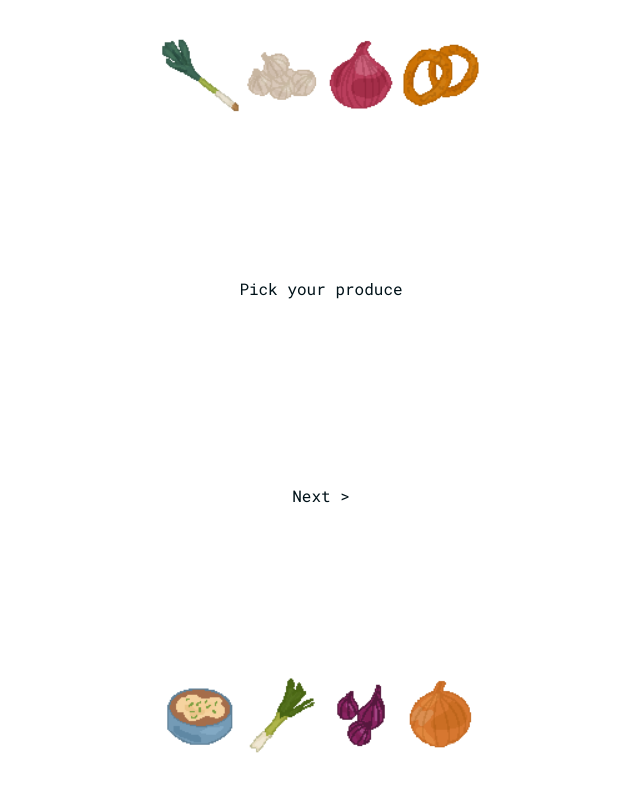
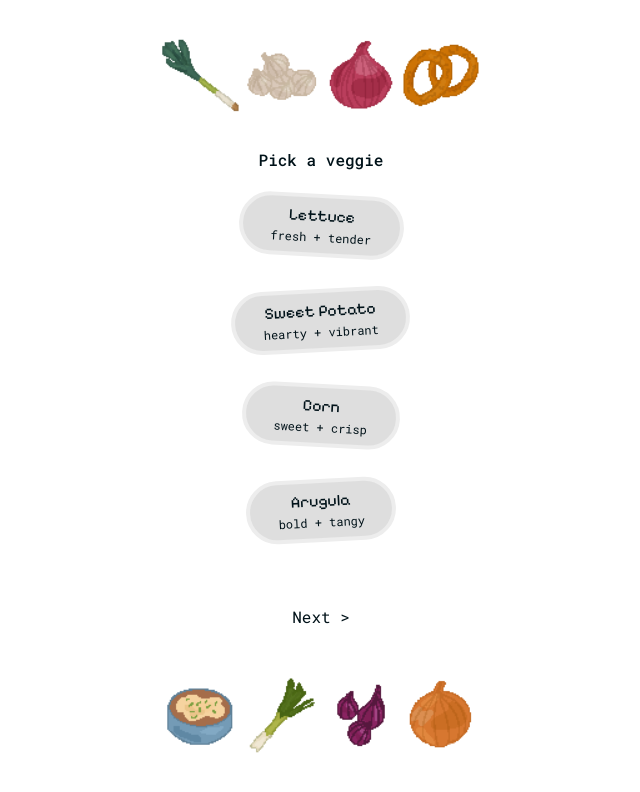
Before and after one commit to korevillo/onioncitygrocery, a React (Create React App) app: page / in a window 1280 px wide. Both pictures are taken after a click on the button "Let's go!". Shown: the top 792 px of the page, without its empty margins (319-959 px from the left). Built offline with nearby package versions, Linux system fonts and the light colour scheme.

Commit message:
quiz logic

```diff
--- a/src/App.css
+++ b/src/App.css
@@ -74,6 +74,7 @@ h1 {
   margin-top: 0.5rem;
   margin-bottom: 0.5rem;
   color: var(--bright-green);
+  font-weight: 500;
 }
 
 p {
@@ -91,8 +92,8 @@ p {
   margin-top: 1rem;
   margin-bottom: 1rem;
 
-  padding-left: 1.5rem;
-  padding-right: 1.5rem;
+  padding-left: 1.75rem;
+  padding-right: 1.75rem;
   padding-top: 0.5rem;
   padding-bottom: 0.5rem;
   border-radius: 3rem;
--- a/src/components/Question.js
+++ b/src/components/Question.js
@@ -1,11 +1,13 @@
 import React from "react";
 import "../styles/Question.css"
 
-function Question({ options, onAnswer, selectedAnswer }) {
+function Question({ question, options, onAnswer, selectedAnswer }) {
     return (
         <div className="question-answers">
+            <h1 className="question-title">{question}</h1>
+
             {options.map((option, index) => {
-                const rotation = index === 0  ? 'rotate(3deg)' : 'rotate(-3deg)';
+                const rotation = index%2 === 0  ? 'rotate(3deg)' : 'rotate(-3deg)';
 
                 return (
                     <button
@@ -14,8 +16,8 @@ function Question({ options, onAnswer, selectedAnswer }) {
                         className={selectedAnswer === option.onion ? "selected" : ""}
                         style={{ transform: rotation }}
                     >
-                        {option.title}
-                        {option.description}
+                        <div className='button-name'>{option.title}</div>
+                        <div className='button-detail'>{option.description}</div>
                     </button>
                 );
             })}
--- a/src/components/Quiz.js
+++ b/src/components/Quiz.js
@@ -1,5 +1,6 @@
-import React, { useState } from "react";
+import React, { useState, useEffect } from "react";
 import Question from "./Question";
+import Result from "./Result";
 
 import "../styles/Quiz.css"
 
@@ -9,90 +10,103 @@ import bottom4 from '../images/bottom_4.png';
 import green from '../images/green.png';
 import leek from '../images/leek.png';
 import pearl from '../images/pearl.png';
-import red from '../images/red';
+import red from '../images/red.png';
 import ring from '../images/ring.png';
 import shallot from '../images/shallot.png';
 import soup from '../images/soup.png';
 import yellow from '../images/yellow.png';
 
 const questions = [
-    // Yellow onion vs green onion
-    {options: [
-        {title: "Sweet Potato", description: "hearty + vibrant", onion: "Yellow Onion"},
-        {title: "Cucumber", description: "crunchy + cool", onion: "Green Onion"}
+    {   question: "Pick a veggie",
+        options: [
+            {title: "Lettuce", description: "fresh + tender", onion: "Green Onion"},
+            {title: "Sweet Potato", description: "hearty + vibrant", onion: "Leek"},
+            {title: "Corn", description: "sweet + crisp", onion: "Pearl Onion"},
+            {title: "Arugula", description: "bold + tangy", onion: "Red Onion"}
     ]},
-    {options: [
-        {title: "Date", description: "chewy + sweet", onion: "Yellow Onion"},
-        {title: "Starfruit", description: "tart + crisp", onion: "Green Onion"}
+    {
+        question: "Select a juice",
+        options: [
+        {title: "Apple Juice", description: "crisp + sweet", onion: "Green Onion"},
+        {title: "Cranberry Juice", description: "bold + tart", onion: "Red Onion"},
+        {title: "Orange Juice", description: "bright + vibrant", onion: "Onion Rings"},
+        {title: "Grape Juice", description: "smooth + mellow", onion: "Shallot"}
     ]},
-    {options: [
-        {title: "Persimmon", description: "rich + tangy", onion: "Yellow Onion"},
-        {title: "Honeydew", description: "juicy + sweet", onion: "Green Onion"}
+    {
+        question: "Pick a breakfast item",
+        options: [
+        {title: "Greek Yogurt", description: "creamy + light", onion: "Green Onion"},
+        {title: "Brown Sugar Oatmeal", description: "warm + comforting", onion: "Leek"},
+        {title: "Sweet Potato Hash", description: "sweet + savory", onion: "Onion Rings"},
+        {title: "Rice Pudding", description: "rich + cozy", onion: "French Onion Soup"}
     ]},
-    // Red onion vs shallot
-    {options: [
-        {title: "Rhubarb", description: "sour + savory", onion: "Red Onion"},
-        {title: "Snap Peas", description: "sweet + crisp", onion: "Shallot"}
+    {   question: "Select a hot drink",
+        options: [
+        {title: "Chamomile Tea", description: "floral + soothing", onion: "Pearl Onion"},
+        {title: "Black Coffee", description: "bold + robust", onion: "Red Onion"},
+        {title: "Vanilla Latte", description: "sweet + creamy", onion: "Shallot"},
+        {title: "Hot Chocolate", description: "smooth + decadent", onion: "Yellow Onion"}
     ]},
-    {options: [
-        {title: "Mustard Greens", description: "peppery + bitter", onion: "Red Onion"},
-        {title: "Baby Corn", description: "crunchy + mild", onion: "Shallot"}
+    {   question: "Pick a fruit",
+        options: [
+        {title: "Pineapple", description: "bold + tangy", onion: "Onion Rings"},
+        {title: "Pear", description: "delicate + sweet", onion: "Shallot"},
+        {title: "Plum", description: "warm + subtle", onion: "French Onion Soup"},
+        {title: "Grapefruit", description: "vibrant + refreshing", onion: "Yellow Onion"}
     ]},
-    {options: [
-        {title: "Cranberry", description: "bright + tangy", onion: "Red Onion"},
-        {title: "White Peach", description: "floral + delicate", onion: "Shallot"}
+    {   question: "Select something from the bakery",
+        options: [
+        {title: "Herb Scone", description: "flaky + aromatic", onion: "Green Onion"},
+        {title: "Poppy Seed Muffin", description: "bright + zesty", onion: "Pearl Onion"},
+        {title: "Cinnamon Roll", description: "warm + buttery", onion: "Shallot"},
+        {title: "Cheddar Biscuit", description: "savory + rich", onion: "Yellow Onion"}
     ]},
-    // Leek vs pearl onion
-    {options: [
-        {title: "Zucchini", description: "earthy + mild", onion: "Leek"},
-        {title: "Bell Pepper", description: "crunchy + sweet", onion: "Pearl Onion"}
+    {   question: "Pick something from the deli",
+        options: [
+        {title: "Chicken Salad Wrap", description: "savory + tender", onion: "Leek"},
+        {title: "Spicy Italian Sub", description: "spicy + robust", onion: "Red Onion"},
+        {title: "Pulled Pork Sandwich", description: "smoky + hearty", onion: "Onion Rings"},
+        {title: "Grilled Cheese", description: "warm + comforting", onion: "French Onion Soup"}
     ]},
-    {options: [
-        {title: "Yellow Squash", description: "nutty + tender", onion: "Leek"},
-        {title: "Cherry Tomato", description: "bright + snappy", onion: "Pearl Onion"}
+    {
+        question: "Select a beverage",
+        options: [
+        {title: "Lemonade", description: "light + tangy", onion: "Leek"},
+        {title: "Sparkling Water", description: "crisp + refreshing", onion: "Pearl Onion"},
+        {title: "Ginger Ale", description: "zesty + fizzy", onion: "French Onion Soup"},
+        {title: "Root Beer", description: "smooth + sweet", onion: "Yellow Onion"}
     ]},
-    {options: [
-        {title: "Golden Kiwi", description: "sweet + smooth", onion: "Leek"},
-        {title: "Mango", description: "juicy + rich", onion: "Pearl Onion"}
+    {
+        question: "Pick a salty snack",
+        options: [
+        {title: "Salt & Vinegar Chips", description: "light + zesty", onion: "Green Onion"},
+        {title: "Garlic Herb Pita Chips", description: "savory + crisp", onion: "Leek"},
+        {title: "Caramel Popcorn", description: "buttery + sweet", onion: "French Onion Soup"},
+        {title: "Honey Mustard Pretzels", description: "tangy + crunchy", onion: "Shallot"}
     ]},
-    // French onion soup vs onion rings
-    {options: [
-        {title: "Pomegranate", description: "full + tart", onion: "French Onion Soup"},
-        {title: "Passionfruit", description: "tangy + sweet", onion: "Onion Rings"}
+    {
+        question: "Select a condiment",
+        options: [
+        {title: "Honey Mustard", description: "sweet + tangy", onion: "Pearl Onion"},
+        {title: "BBQ Sauce", description: "bold + smoky", onion: "Red Onion"},
+        {title: "Ranch", description: "rich + herbaceous", onion: "Onion Rings"},
+        {title: "Sweet Chili", description: "bold + spicy", onion: "Yellow Onion"}
     ]},
-    {options: [
-        {title: "Pumpkin", description: "hearty + mild", onion: "French Onion Soup"},
-        {title: "Corn", description: "tender + fresh", onion: "Onion Rings"}
+    {
+        question: "Pick a frozen dinner",
+        options: [
+        {title: "Mac & Cheese", description: "smooth + creamy", onion: "Leek"},
+        {title: "Veggie Stir-Fry", description: "savory + light", onion: "Shallot"},
+        {title: "Lasagna", description: "hearty + tangy", onion: "Onion Rings"},
+        {title: "Meatloaf", description: "simple + warm", onion: "Yellow Onion"}
     ]},
-    {options: [
-        {title: "Fig", description: "jammy + sweet", onion: "French Onion Soup"},
-        {title: "Watermelon", description: "juicy + bright", onion: "Onion Rings"}
-    ]},
-    // First subset
-    {options: [
-        {title: "Paprika", description: "sweet + smoky", onion: "Yellow Onion"},
-        {title: "Cardamom", description: "warm + lemony", onion: "Green Onion"},
-        {title: "Horseradish", description: "sharp + spicy", onion: "Red Onion"},
-        {title: "Clove", description: "strong + earthy", onion: "Shallot"}
-    ]},
-    // Second subset
-    {options: [
-        {title: "Ginger", description: "bold + zesty", onion: "Leek"},
-        {title: "Turmeric", description: "nutty + warm", onion: "Pearl Onion"},
-        {title: "Cinnamon", description: "sweety + earthy", onion: "French Onion Soup"},
-        {title: "Anise", description: "subtle + spicy", onion: "Onion Rings"}
-    ]},
-    // Final subset
-    {options: [
-        {title: "Sage", description: "bold + savory", onion: "Yellow Onion"},
-        {title: "Dill", description: "fresh + sweet", onion: "Green Onion"},
-        {title: "Black Pepper", description: "strong + spicy", onion: "Red Onion"},
-        {title: "Tarragon", description: "earthy + bitter", onion: "Shallot"},
-        {title: "Marjoram", description: "warm + sweet", onion: "Leek"},
-        {title: "Thyme", description: "sharp + minty", onion: "Pearl Onion"},
-        {title: "Bay Leaf", description: "herbal + bitter", onion: "French Onion Soup"},
-        {title: "Lavender", description: "floral + citrusy", onion: "Onion Rings"}
-    ]},
+    {   question: "Select a frozen treat",
+        options: [
+        {title: "Pineapple Sorbet", description: "tart + refreshing", onion: "Green Onion"},
+        {title: "Vanilla Ice Cream", description: "sweet + smooth", onion: "Leek"},
+        {title: "Coffee Ice Cream", description: "rich + warm", onion: "French Onion Soup"},
+        {title: "Strawberry Popsicle", description: "tangy + light", onion: "Shallot"}
+    ]}
 ]
 
 const onions = {
@@ -139,42 +153,96 @@ const onions = {
 }
 
 function Quiz() {
+    const [currentQuestion, setCurrentQuestion] = useState(0);
+    const [selectedAnswer, setSelectedAnswer] = useState(null); // Track the selected answer
+    const [scores, setScores] = useState({});
+    const [result, setResult] = useState(null);
 
-    function handleAnswer() {
+    useEffect(() => {
+        console.log(scores); // Log the updated scores when the scores change
+      }, [scores]);
 
+    function handleAnswer(onion) {
+      setScores((prevScores) => {
+        const newScores = { ...prevScores };
+
+        // Decrease the score for the previously selected onion
+        if (selectedAnswer) {
+          newScores[selectedAnswer] -= 1;
+        }
+
+        // Increase the score for the newly selected onion
+        newScores[onion] = (newScores[onion] || 0) + 1;
+
+        return newScores;
+      });
+
+      setSelectedAnswer(onion); // Mark the new answer as selected
     }
 
+
     function handleNextQuestion() {
-        // Before displaying question #13,
-            // decide which options are hidden for 13 and 14
-            // using getHigherScore() for Set 1/2 and Set 3/4
-        // Before displaying question #15,
-            // decide which options are shown
-            // using getHigherScore() for Set 5/6
+      if (currentQuestion + 1 < questions.length) {
+        setCurrentQuestion(currentQuestion + 1);
+        setSelectedAnswer(null); // Reset selected answer for the next question
+      } else {
+        calculateResult();
+      }
     }
 
-    function getHigherScore() {
-        // Returns name of the onion with the higher score
+    function calculateResult() {
+      let maxOnion = null;
+      let maxScore = 0;
+
+      for (const [onion, score] of Object.entries(scores)) {
+        if (score > maxScore) {
+          maxOnion = onion;
+          maxScore = score;
+        }
+      }
+
+      setResult(maxOnion);
     }
 
     function restartQuiz() {
-
+      setCurrentQuestion(0);
+      setScores({});
+      setResult(null);
     }
 
-
-
+    if (result) {
+      const compatible = onions[result].compatible;
+      return (
+        <Result
+          onion={result}
+          compatible={compatible}
+          description={onions[result].description}
+          onionImage={onions[result].image}
+          compatibleImage={onions[compatible].image}
+          restartQuiz={restartQuiz}
+        />
+      );
+    }
 
     return (
-        <div className="quiz-container">
-            <img className='border-img' src={top4} alt=""/>
-            <p>Pick your produce</p>
-            {/** Insert question component */}
-            <button className="next-btn"
-                    onClick={handleNextQuestion}>
-                    Next &gt;</button>
-            <img className='border-img' src={bottom4} alt=""/>
-        </div>
-    )
-}
+      <div className="quiz-container-with-next">
+        <img className='border-img' src={top4} alt=""/>
+        <Question
+          question={questions[currentQuestion].question}
+          options={questions[currentQuestion].options}
+          onAnswer={handleAnswer}
+          selectedAnswer={selectedAnswer}
+        />
 
-export default Quiz;
+        <button className="next-btn"
+          onClick={handleNextQuestion}
+          disabled={!selectedAnswer}
+        >
+          Next &gt;
+        </button>
+        <img className='border-img' src={bottom4} alt=""/>
+      </div>
+  );
+  }
+
+  export default Quiz;
--- /dev/null
+++ b/src/components/Result.js
@@ -0,0 +1,20 @@
+import React from "react";
+import "../styles/Result.css"
+
+function Result({ onion, compatible, description, onionImage, compatibleImage, restartQuiz }) {
+  return (
+    <div className='borderedArea'>
+      <div className="resultContainer">
+        <div className='resultHeader'>
+          <h3>⋆˙𐙚 Your Special Drink ❅˙⋆</h3>
+        </div>
+
+        <div className='attribution'><a href="https://instagram.com/notekating" target="_blank" rel="noopener noreferrer">Cozy Cabin Cafe Quiz by IG@notekating</a></div>
+      </div>
+
+      <button className='quizAgain' onClick={restartQuiz}>Take the Quiz Again &gt;</button>
+    </div>
+  );
+}
+
+export default Result;
--- a/src/styles/Question.css
+++ b/src/styles/Question.css
@@ -1,19 +1,31 @@
+/* Formatting question and answers */
+.question-answers {
+    display: flex;
+    flex-direction: column;
+    align-items: center;
+}
+
+.question-title {
+    font-family: "Roboto Mono";
+    font-size: 1rem;
+    text-align: center;
+    color: var(--black);
+}
+
+/* Button styling */
 button {
-    font-family: "Pixelify Sans";
-    width: fit-content;
-
     margin-top: 1rem;
     margin-bottom: 1rem;
 
-    padding-left: 1.5rem;
-    padding-right: 1.5rem;
+    padding-left: 1.75rem;
+    padding-right: 1.75rem;
     padding-top: 0.5rem;
     padding-bottom: 0.5rem;
     border-radius: 3rem;
 
     color: var(--black);
     background-color: var(--grey);
-    border: 0.5rem solid var(--light-grey);
+    border: 0.25rem solid var(--light-grey);
 
     cursor: pointer;
 
@@ -22,8 +34,21 @@ button {
     align-items: center;
 }
 
+.button-name {
+    font-family: "Pixelify Sans";
+    width: fit-content;
+    font-size: 1rem;
+
+    padding-bottom: 0.25rem;
+}
+
+.button-detail {
+    font-family: "Roboto Mono";
+    font-size: 0.75rem;
+}
+
 button.selected{
     background-color: var(--bright-green);
     color: white;
-    border: 0.5rem solid var(--light-green);
+    border: 0.25rem solid var(--light-green);
 }
```
Also changed, not shown: src/styles/Quiz.css (+14 -1 lines), src/styles/Result.css (added).
